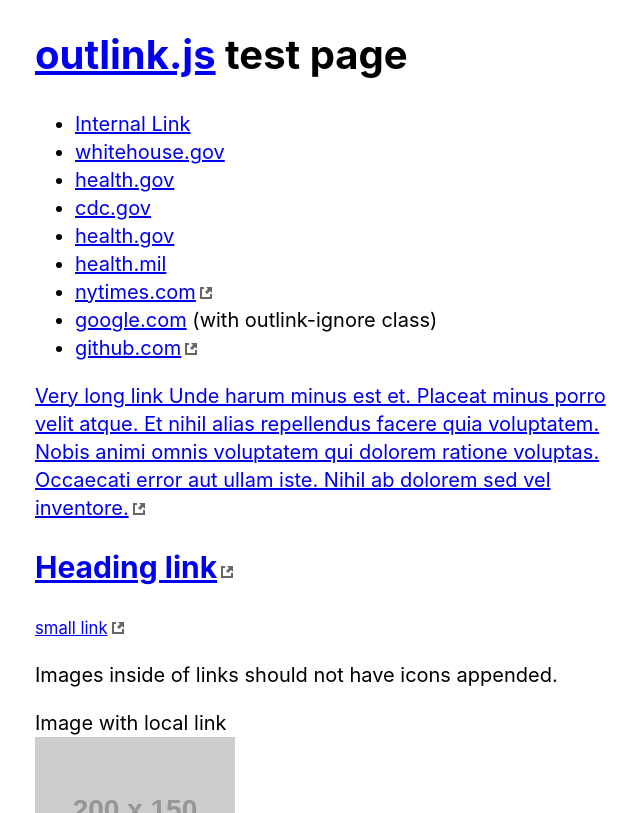
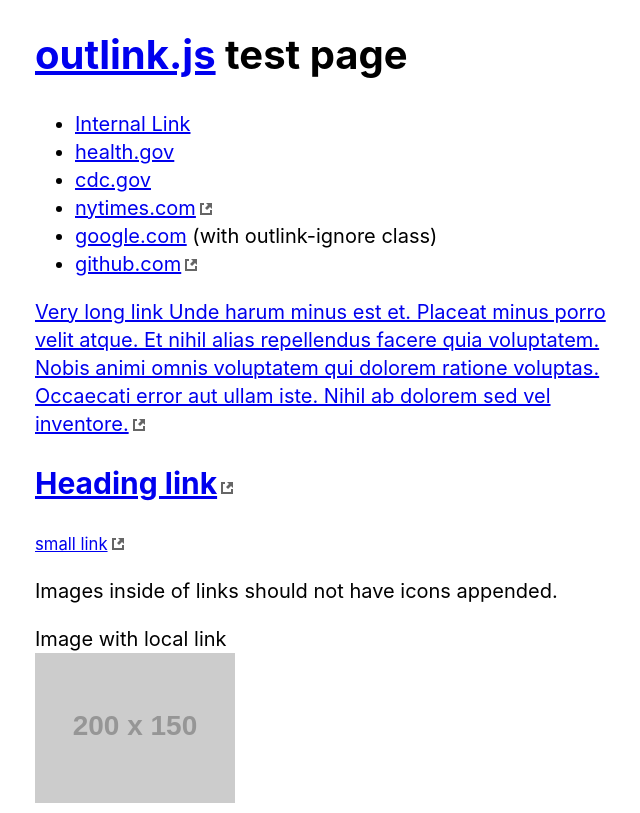
Before and after one commit to CommunicateHealth/outlink.js, a website: page index.html in a window 1280 px wide. Shown: the top 813 px of the page, without its empty margins (305-945 px from the left). Drawn offline with Linux system fonts and the light colour scheme; placeholder pictures from the web are drawn by us.

Commit message:
Clean up demo page

```diff
--- a/index.html
+++ b/index.html
@@ -14,11 +14,8 @@
 
     <ul>
       <li><a href="index.html">Internal Link</a></li>
-      <li><a href="https://www.whitehouse.gov/">whitehouse.gov</a></li>
       <li><a href="http://www.health.gov/">health.gov</a></li>
       <li><a href="http://www.cdc.gov/">cdc.gov</a></li>
-      <li><a href="http://health.gov/">health.gov</a></li>
-      <li><a href="https://health.mil/">health.mil</a></li>
       <li><a href="http://www.nytimes.com/">nytimes.com</a></li>
       <li><a href="https://google.com/" class="outlink-ignore">google.com</a> (with outlink-ignore class)</li>
       <li><a href="https://github.com/">github.com</a></li>
```
